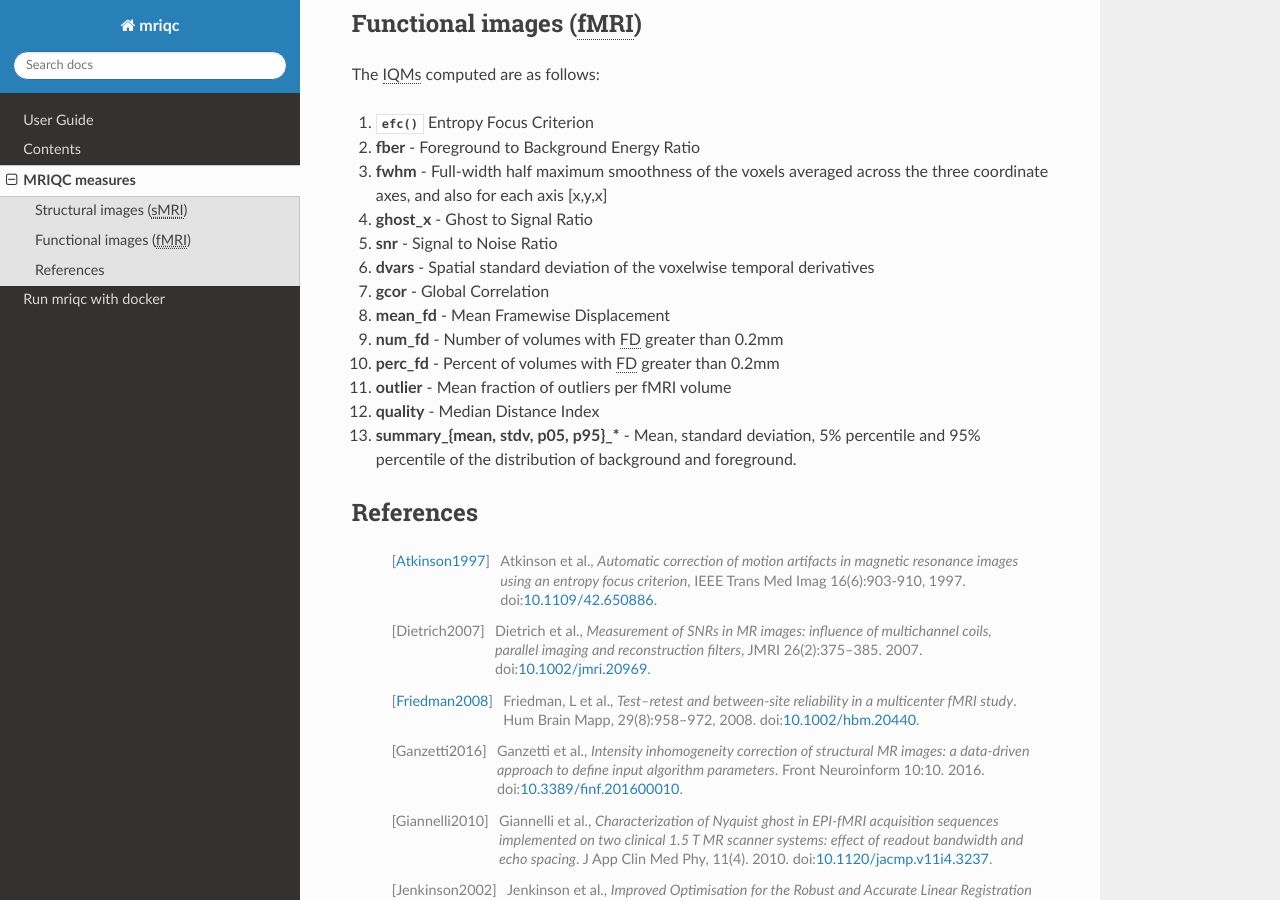
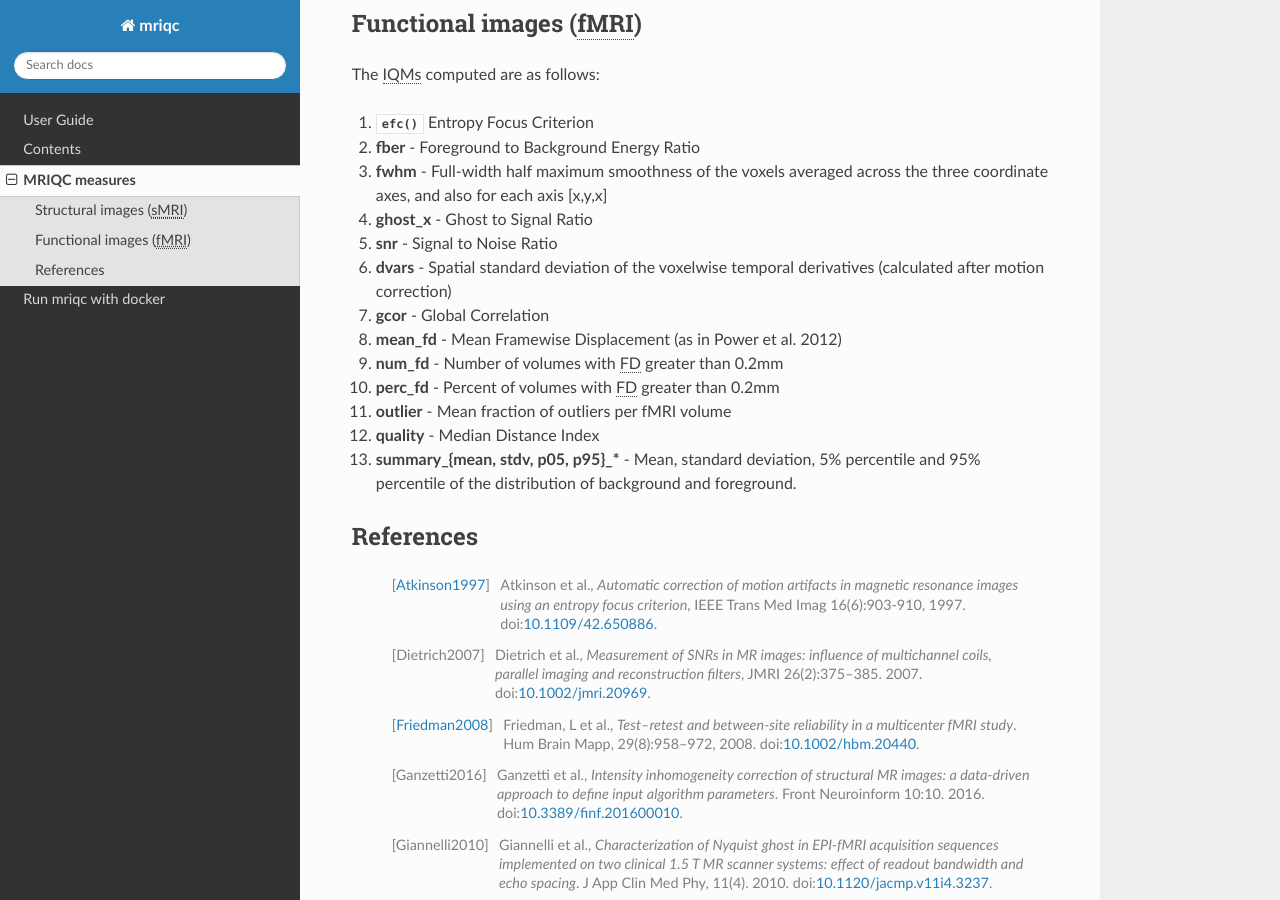
Before and after one commit to nipreps/mriqc, a Sphinx documentation site: the page built from docs/source/measures.rst, in a window 1280 px wide and 900 px high, scrolled down 1685 px. Built offline with Sphinx 7.4.7 and the Read the Docs theme 2.0.0, drawn with Linux system fonts in a browser that asks for light colours; pages that are not in the unit, such as notebooks, are missing from menus; the version number could not be read and is left out.

Commit message:
documentation improvements

```diff
--- a/docs/source/measures.rst
+++ b/docs/source/measures.rst
@@ -94,9 +94,9 @@ The :abbr:`IQMs (image quality metrics)` computed are as follows:
 #. **ghost\_x** - Ghost to Signal Ratio
 #. **snr** - Signal to Noise Ratio
 #. **dvars** - Spatial standard deviation of the voxelwise temporal
-   derivatives
+   derivatives (calculated after motion correction)
 #. **gcor** - Global Correlation
-#. **mean\_fd** - Mean Framewise Displacement
+#. **mean\_fd** - Mean Framewise Displacement (as in Power et al. 2012)
 #. **num\_fd** - Number of volumes with :abbr:`FD (frame displacement)` greater than 0.2mm
 #. **perc\_fd** - Percent of volumes with :abbr:`FD (frame displacement)` greater than 0.2mm
 #. **outlier** - Mean fraction of outliers per fMRI volume
```
